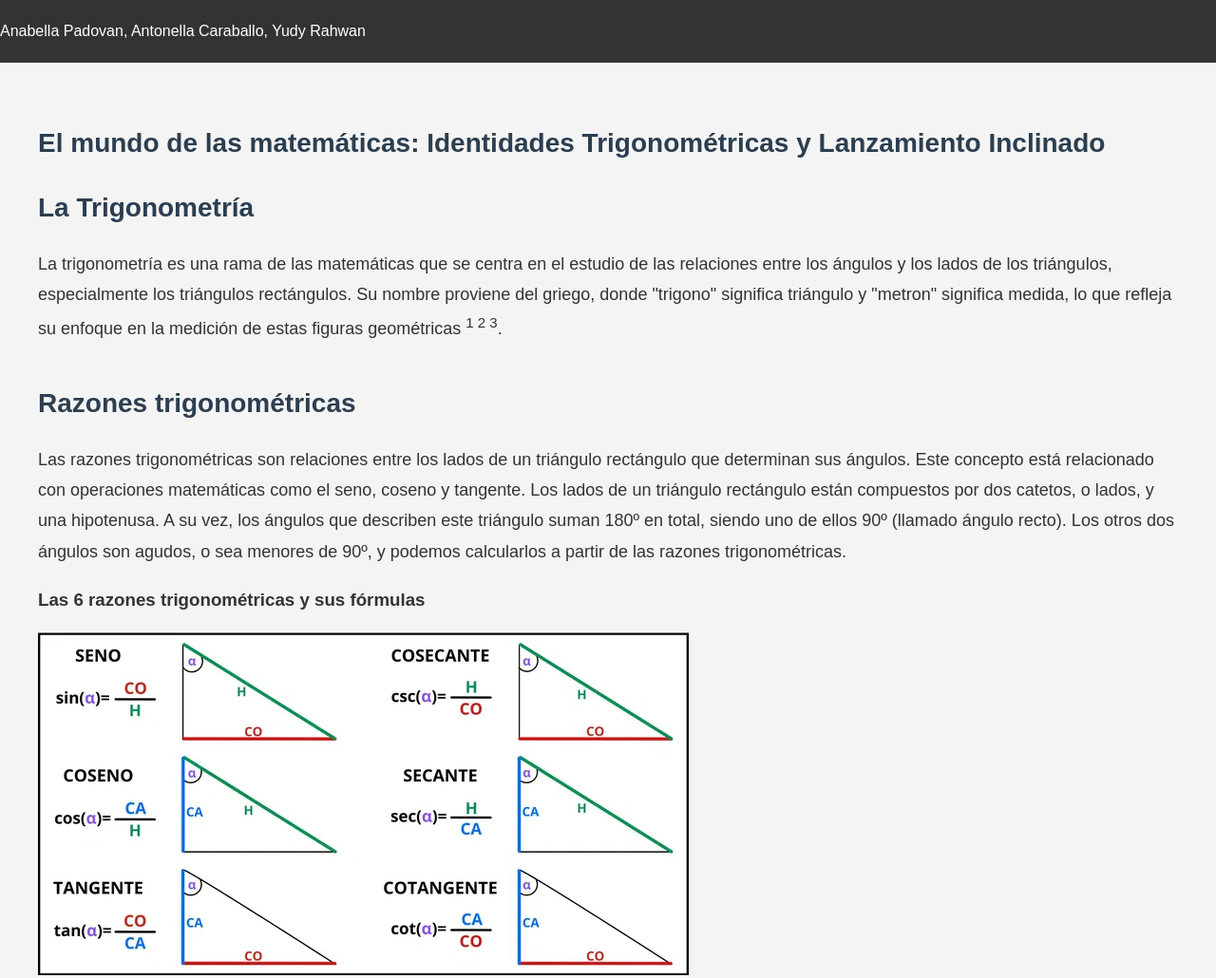
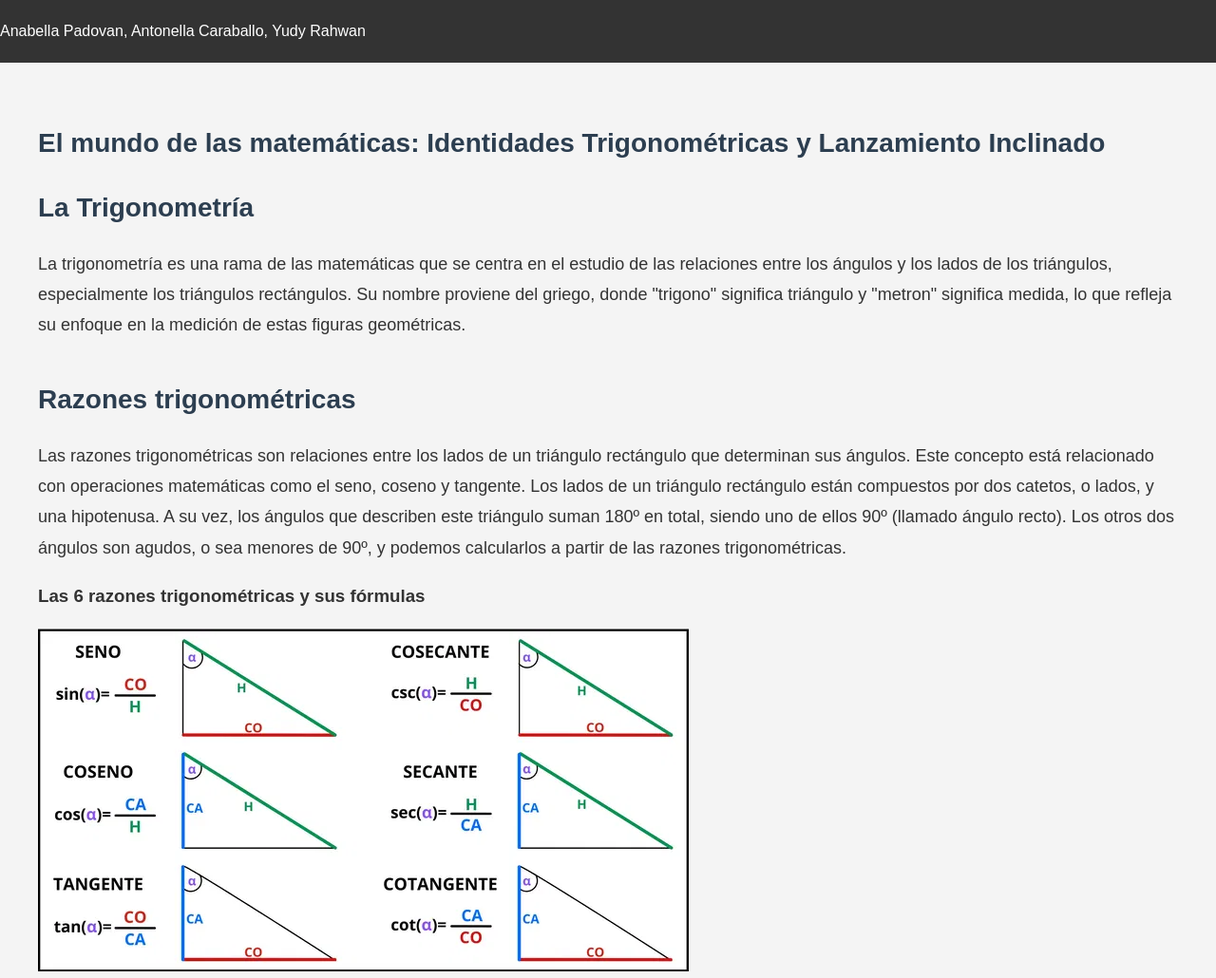
Before and after one commit to emiliofalconi/web, a plain HTML site: page index.html in a window 1280 px wide. Shown: the top 1030 px of the page at 95% size. Drawn offline with Linux system fonts and the light colour scheme.

Commit message:
Update index.html

```diff
--- a/index.html
+++ b/index.html
@@ -19,7 +19,7 @@
       <h1>El mundo de las matemáticas: Identidades Trigonométricas y Lanzamiento Inclinado</h1>
       <h2>La Trigonometría</h2>
       <p>
-        La trigonometría es una rama de las matemáticas que se centra en el estudio de las relaciones entre los ángulos y los lados de los triángulos, especialmente los triángulos rectángulos. Su nombre proviene del griego, donde "trigono" significa triángulo y "metron" significa medida, lo que refleja su enfoque en la medición de estas figuras geométricas <sup>1 2 3</sup>.
+        La trigonometría es una rama de las matemáticas que se centra en el estudio de las relaciones entre los ángulos y los lados de los triángulos, especialmente los triángulos rectángulos. Su nombre proviene del griego, donde "trigono" significa triángulo y "metron" significa medida, lo que refleja su enfoque en la medición de estas figuras geométricas.
       </p>
     </section>
 
```
